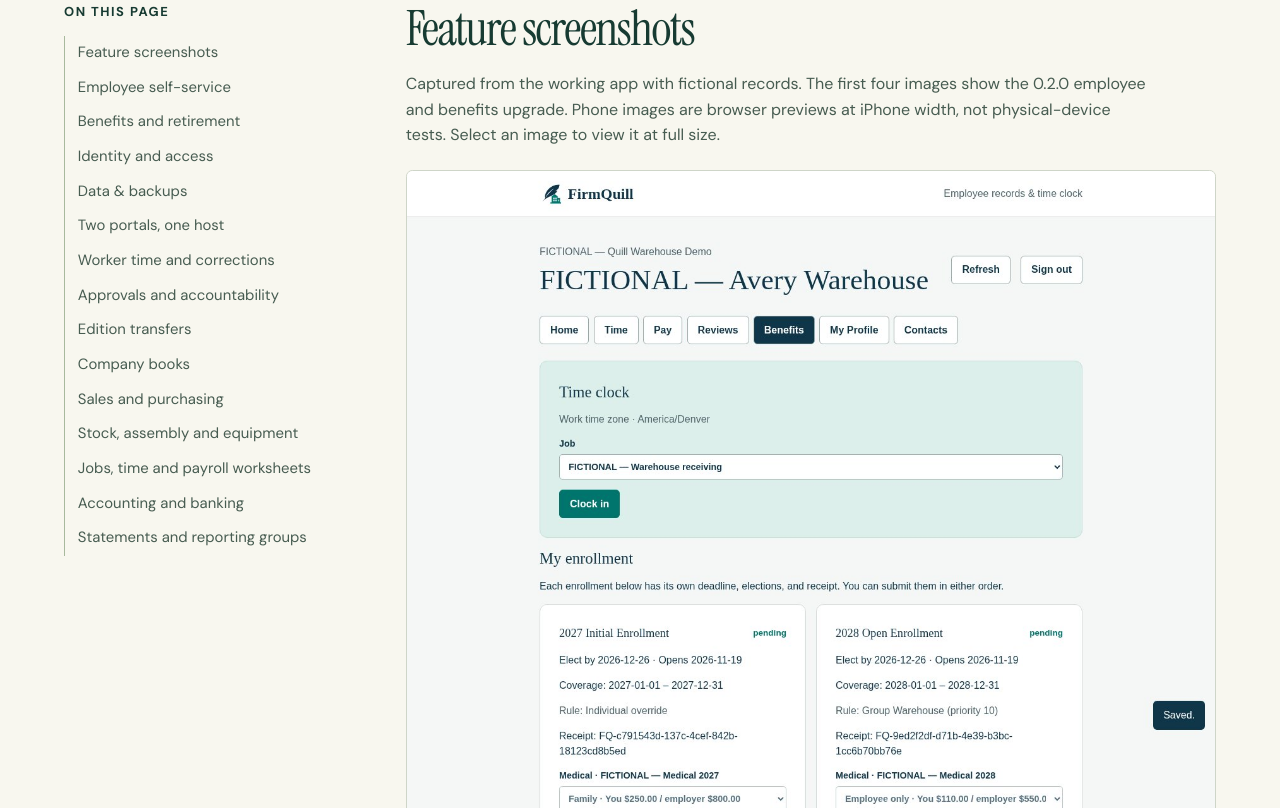
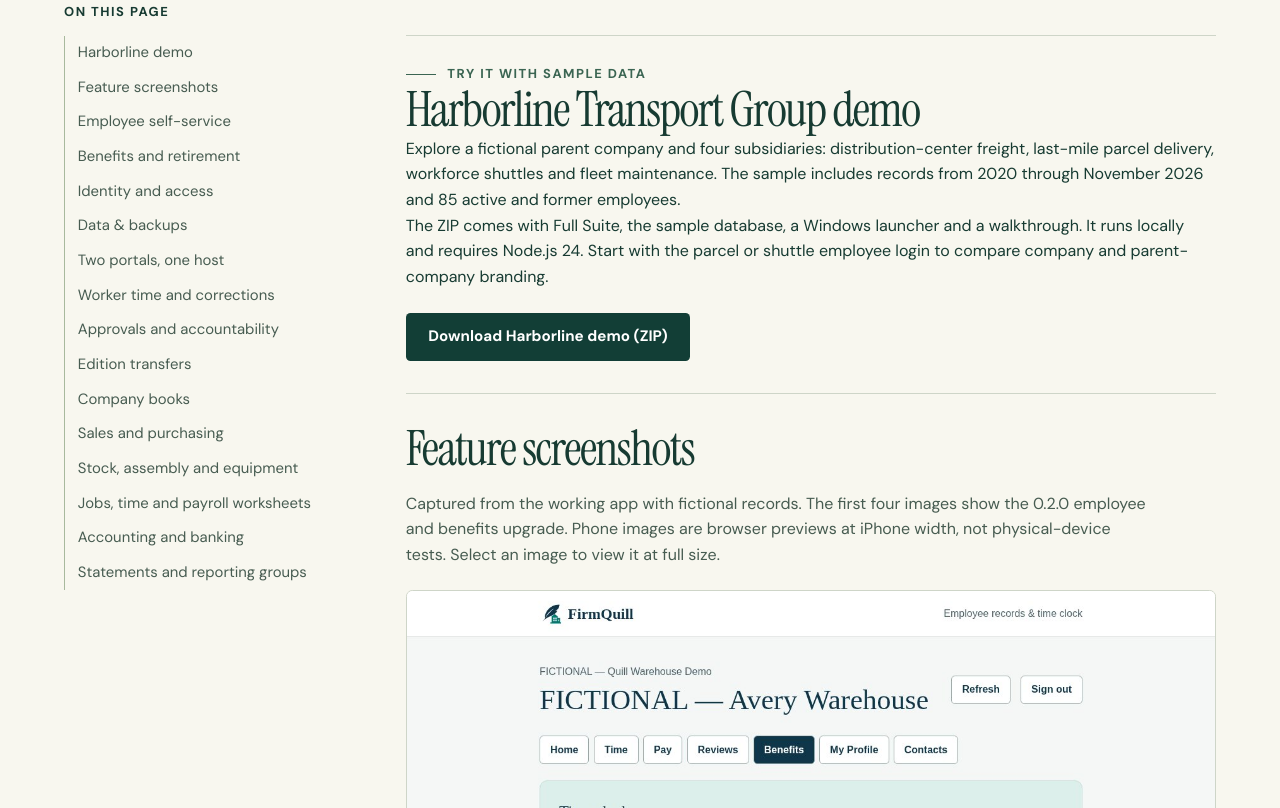
Before and after one commit to NaiomiSummers/Projects, a plain HTML site: page about/full-suite.html in a window 1280 px wide. Shown: the part 612-1420 px from the top of the page. Drawn offline with Linux system fonts and the light colour scheme.

Commit message:
Move Harborline demo to Full Suite About and improve download contrast

```diff
--- a/about/full-suite.html
+++ b/about/full-suite.html
@@ -20,8 +20,8 @@
   </nav></div></header>
 <main id="main"><div class="app-heading"><div class="wrap"><nav class="crumb" aria-label="Breadcrumb"><a href="../projects.html">Current Projects</a><span aria-hidden="true">/</span><span>FirmQuill Full Suite</span></nav>
 <div class="app-lead"><div><p class="kicker">Self-hosted ERP · Early Development</p><h1>FirmQuill Full Suite</h1><p class="app-intro">FirmQuill Full Suite is a self-hosted ERP preview that brings a company’s books, jobs and employee records together. Office staff work in the ERP portal. Employees use a separate portal to clock in, view paystubs and reviews, find their contacts and manage benefits elections.</p>
-<div class="actions"><a class="button green" href="https://github.com/FirmQuill/FQ-Full-Suite/archive/0793985bc3e08ddc21c7ad4dd44cc0cb32d7127c.zip">Download preview ZIP</a><a class="button border" href="https://github.com/FirmQuill/FQ-Full-Suite">GitHub repository</a><a class="button border" href="../terms/firmquill-full-suite/" aria-label="FirmQuill Full Suite Terms of Service">Terms</a></div></div><div class="app-art firmquill-full-suite large" aria-hidden="true"><div class="art-rule"></div><div class="logo-tile"><img src="../assets/firmquill-headquarters.svg" alt="" width="78" height="78"></div></div></div></div></div>
-<div class="wrap guide"><aside class="toc"><nav aria-label="On this page"><p class="label">On this page</p><ul><li><a href="#feature-screenshots">Feature screenshots</a></li><li><a href="#employee-self-service">Employee self-service</a></li><li><a href="#benefits-and-retirement">Benefits and retirement</a></li><li><a href="#identity-and-access">Identity and access</a></li><li><a href="#storage">Data &amp; backups</a></li><li><a href="#two-portals-one-host">Two portals, one host</a></li>
+<div class="actions"><a class="button green" href="https://github.com/FirmQuill/FQ-Full-Suite/archive/f62386b0874955255362ecb396f94edf42b176ce.zip">Download preview ZIP</a><a class="button border" href="https://github.com/FirmQuill/FQ-Full-Suite">GitHub repository</a><a class="button border" href="../terms/firmquill-full-suite/" aria-label="FirmQuill Full Suite Terms of Service">Terms</a></div></div><div class="app-art firmquill-full-suite large" aria-hidden="true"><div class="art-rule"></div><div class="logo-tile"><img src="../assets/firmquill-headquarters.svg" alt="" width="78" height="78"></div></div></div></div></div>
+<div class="wrap guide"><aside class="toc"><nav aria-label="On this page"><p class="label">On this page</p><ul><li><a href="#firmquill-demo">Harborline demo</a></li><li><a href="#feature-screenshots">Feature screenshots</a></li><li><a href="#employee-self-service">Employee self-service</a></li><li><a href="#benefits-and-retirement">Benefits and retirement</a></li><li><a href="#identity-and-access">Identity and access</a></li><li><a href="#storage">Data &amp; backups</a></li><li><a href="#two-portals-one-host">Two portals, one host</a></li>
 <li><a href="#worker-time-and-corrections">Worker time and corrections</a></li>
 <li><a href="#approvals-and-accountability">Approvals and accountability</a></li>
 <li><a href="#edition-transfers">Edition transfers</a></li>
@@ -31,7 +31,13 @@
 <li><a href="#jobs-time-and-payroll-worksheets">Jobs, time and payroll worksheets</a></li>
 <li><a href="#accounting-and-banking">Accounting and banking</a></li>
 <li><a href="#statements-and-reporting-groups">Statements and reporting groups</a></li></ul></nav></aside>
-<div class="guide-main"><section class="guide-section feature-screenshots" id="feature-screenshots" aria-labelledby="feature-screenshots-title"><h2 id="feature-screenshots-title">Feature screenshots</h2><p class="screenshot-intro">Captured from the working app with fictional records. The first four images show the 0.2.0 employee and benefits upgrade. Phone images are browser previews at iPhone width, not physical-device tests. Select an image to view it at full size.</p><div class="screenshot-gallery"><figure><a href="../assets/screenshots/firmquill-full-suite/desktop-benefits-elections.jpg" aria-label="View full-size image: FirmQuill employee portal showing the time clock and independent 2027 initial and 2028 open enrollment cards."><img src="../assets/screenshots/firmquill-full-suite/desktop-benefits-elections.jpg" width="1280" height="1150" loading="lazy" decoding="async" alt="FirmQuill employee portal showing the time clock and independent 2027 initial and 2028 open enrollment cards."></a><figcaption>Desktop browser · Employee portal with separate new-hire and annual elections and receipts.</figcaption></figure>
+<div class="guide-main"><section class="guide-section" id="firmquill-demo" aria-labelledby="firmquill-demo-title">
+<p class="kicker">Try it with sample data</p><h2 id="firmquill-demo-title">Harborline Transport Group demo</h2>
+<p>Explore a fictional parent company and four subsidiaries: distribution-center freight, last-mile parcel delivery, workforce shuttles and fleet maintenance. The sample includes records from 2020 through November 2026 and 85 active and former employees.</p>
+<p>The ZIP comes with Full Suite, the sample database, a Windows launcher and a walkthrough. It runs locally and requires Node.js 24. Start with the parcel or shuttle employee login to compare company and parent-company branding.</p>
+<div class="actions"><a class="button green" href="../downloads/Harborline-FirmQuill-Demo.zip" download>Download Harborline demo (ZIP)</a></div>
+</section>
+<section class="guide-section feature-screenshots" id="feature-screenshots" aria-labelledby="feature-screenshots-title"><h2 id="feature-screenshots-title">Feature screenshots</h2><p class="screenshot-intro">Captured from the working app with fictional records. The first four images show the 0.2.0 employee and benefits upgrade. Phone images are browser previews at iPhone width, not physical-device tests. Select an image to view it at full size.</p><div class="screenshot-gallery"><figure><a href="../assets/screenshots/firmquill-full-suite/desktop-benefits-elections.jpg" aria-label="View full-size image: FirmQuill employee portal showing the time clock and independent 2027 initial and 2028 open enrollment cards."><img src="../assets/screenshots/firmquill-full-suite/desktop-benefits-elections.jpg" width="1280" height="1150" loading="lazy" decoding="async" alt="FirmQuill employee portal showing the time clock and independent 2027 initial and 2028 open enrollment cards."></a><figcaption>Desktop browser · Employee portal with separate new-hire and annual elections and receipts.</figcaption></figure>
 <figure><a href="../assets/screenshots/firmquill-full-suite/desktop-hr-benefits-queue.jpg" aria-label="View full-size image: FirmQuill HR queue showing fictional benefit elections, a special enrollment case and a pending 401(k) request."><img src="../assets/screenshots/firmquill-full-suite/desktop-hr-benefits-queue.jpg" width="1280" height="1000" loading="lazy" decoding="async" alt="FirmQuill HR queue showing fictional benefit elections, a special enrollment case and a pending 401(k) request."></a><figcaption>Desktop browser · HR queues for enrollment, life-event requests and retirement changes.</figcaption></figure>
 <figure><a href="../assets/screenshots/firmquill-full-suite/desktop-employee-access.jpg" aria-label="View full-size image: FirmQuill User access screen showing separate ERP and worker accounts and employee access controls."><img src="../assets/screenshots/firmquill-full-suite/desktop-employee-access.jpg" width="1440" height="1000" loading="lazy" decoding="async" alt="FirmQuill User access screen showing separate ERP and worker accounts and employee access controls."></a><figcaption>Desktop browser · Admin controls for worker setup, portal features and separate ERP access.</figcaption></figure>
 <figure class="phone-preview"><a href="../assets/screenshots/firmquill-full-suite/iphone-benefits-elections.jpg" aria-label="View full-size image: Two independent benefit enrollment cards in the FirmQuill employee portal at iPhone width."><img src="../assets/screenshots/firmquill-full-suite/iphone-benefits-elections.jpg" width="390" height="844" loading="lazy" decoding="async" alt="Two independent benefit enrollment cards in the FirmQuill employee portal at iPhone width."></a><figcaption>iPhone viewport preview · Both enrollment records in the mobile Benefits section.</figcaption></figure>
@@ -50,7 +56,7 @@
 </dl></section>
 <section class="guide-section" id="identity-and-access"><h2>Identity and access</h2><dl class="features">
 <div><dt>Optional directory integration</dt><dd>Configure on-premises Active Directory imports, OpenID Connect sign-in or SCIM account provisioning. Local worker setup and timekeeping do not require an external identity provider.</dd></div>
-<div><dt>Separate office and employee access</dt><dd>Employers choose which worker portal sections an employee can use. HR, Payroll and assigned managers get different permissions in the ERP portal. A worker account does not grant ERP access.</dd></div>
+<div><dt>Separate office and employee access</dt><dd>Employers choose which worker portal sections an employee can use. HR, Payroll and assigned managers get different permissions in the ERP portal. A worker account does not grant ERP access. The owner can display the assigned company’s name and logo in the worker portal or use the parent company’s branding.</dd></div>
 </dl><p><a class="text-link" href="https://github.com/FirmQuill/FQ-Full-Suite/blob/0793985bc3e08ddc21c7ad4dd44cc0cb32d7127c/EMPLOYEE-SETUP.md">Employee portal setup guide</a></p></section>
 <section class="storage" id="storage"><p class="kicker">Data guide</p><h2>Data &amp; backups</h2><dl><div><dt>Where records live</dt><dd>Both portals share a SQLite database on the company’s host. By default, books.sqlite lives in a FirmQuill-data folder beside the application folder. Books, user assignments, approvals and punches persist across restarts. The database and its working files can contain readable records. Their protection depends on the host’s disk encryption and file permissions.</dd></div>
 <div><dt>Make a backup</dt><dd>An operator can create an encrypted .fqdb database backup, including accounts, pending approvals, original punches, corrections, employee records and audit history. The owner can separately export an encrypted .firmquill snapshot of portable books and approved time.</dd></div>
```
Also changed, not shown: index.html (+0 -5 lines), 1 other file.
